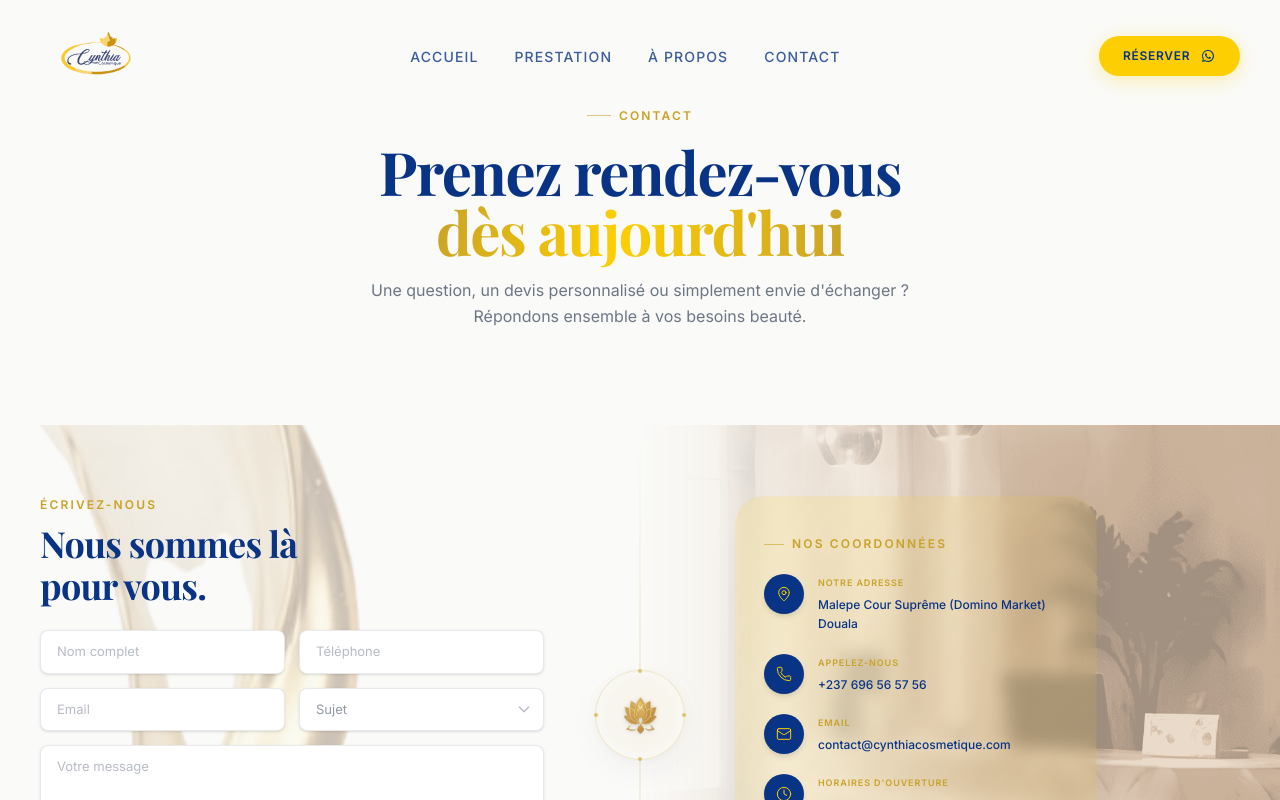
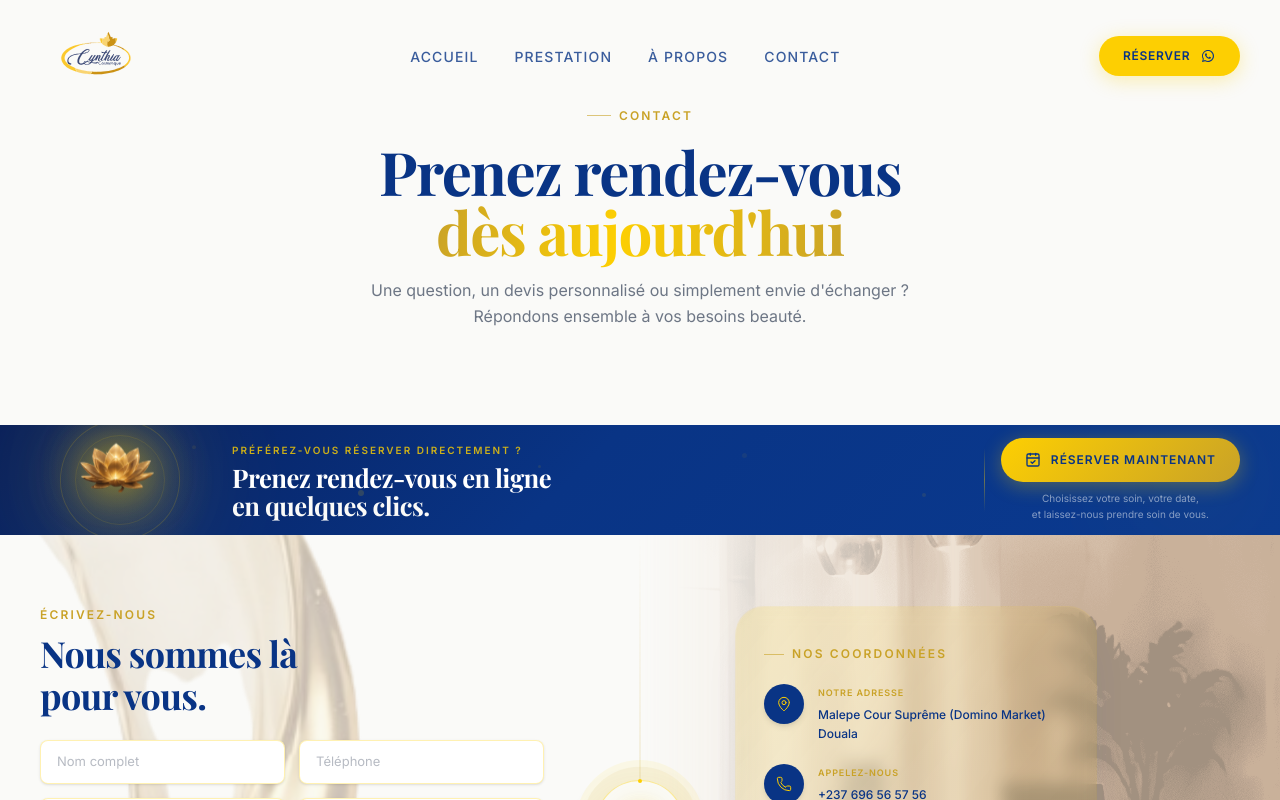
Before and after one commit to kenryalonzo/com.cythia.dev, a Next.js app: page /contact in a window 1280 px wide. Shown: the top 800 px of the page. Built offline with nearby package versions, Linux system fonts and the light colour scheme.

Commit message:
Implement code changes to enhance functionality and improve performance

```diff
--- a/app/contact/page.tsx
+++ b/app/contact/page.tsx
@@ -1,4 +1,5 @@
 import type { Metadata } from "next";
+import { BookingBanner } from "@/components/BookingBanner";
 import { ContactSection } from "@/components/ContactForm";
 import { Footer } from "@/components/Footer";
 import { Navbar } from "@/components/Navbar";
@@ -21,7 +22,7 @@ export default function ContactPage() {
 		<>
 			<Navbar />
 			<main className="flex flex-1 flex-col">
-				{/* Section 1 — Heading (intact) */}
+				{/* Section 1 — Hero heading */}
 				<Reveal
 					as="section"
 					variant="scroll"
@@ -32,11 +33,11 @@ export default function ContactPage() {
 							<span className="h-px w-6 bg-gold-deep/60" aria-hidden />
 							Contact
 						</span>
-					<h1 className="mt-4 font-display text-4xl font-bold tracking-tight text-royal sm:text-5xl lg:text-6xl">
-						Prenez rendez-vous
-						<br />
-						<span className="text-gradient-gold">dès aujourd'hui</span>
-					</h1>
+						<h1 className="mt-4 font-display text-4xl font-bold tracking-tight text-royal sm:text-5xl lg:text-6xl">
+							Prenez rendez-vous
+							<br />
+							<span className="text-gradient-gold">dès aujourd'hui</span>
+						</h1>
 						<p className="mx-auto mt-4 max-w-xl font-sans text-base leading-relaxed text-slate-ink/80">
 							Une question, un devis personnalisé ou simplement envie
 							d'échanger ? Répondons ensemble à vos besoins beauté.
@@ -44,7 +45,10 @@ export default function ContactPage() {
 					</div>
 				</Reveal>
 
-				{/* Section 2 — Formulaire + Coordonnées */}
+				{/* Section 2 — Bannière de réservation rapide */}
+				<BookingBanner />
+
+				{/* Section 3 — Formulaire + Coordonnées */}
 				<ContactSection />
 			</main>
 			<Footer />
--- /dev/null
+++ b/components/BookingBanner.tsx
@@ -0,0 +1,199 @@
+"use client";
+
+import { motion } from "framer-motion";
+import { CalendarCheck } from "lucide-react";
+import { site } from "@/lib/site";
+
+export function BookingBanner() {
+	return (
+		<section
+			id="reservation"
+			className="relative overflow-hidden"
+			style={{ background: "linear-gradient(135deg, #071f5c 0%, #093485 45%, #0a3a90 100%)" }}
+		>
+			{/* ─── Particules dorées flottantes ─── */}
+			{[...Array(6)].map((_, i) => (
+				<motion.div
+					key={i}
+					className="pointer-events-none absolute rounded-full bg-gold/20"
+					style={{
+						width: `${[4, 6, 3, 5, 4, 6][i]}px`,
+						height: `${[4, 6, 3, 5, 4, 6][i]}px`,
+						left: `${[15, 28, 42, 58, 72, 85][i]}%`,
+						top: `${[20, 70, 40, 25, 65, 45][i]}%`,
+					}}
+					animate={{
+						y: [0, -12, 0],
+						opacity: [0.3, 0.8, 0.3],
+					}}
+					transition={{
+						duration: 3 + i * 0.5,
+						repeat: Infinity,
+						ease: "easeInOut",
+						delay: i * 0.4,
+					}}
+				/>
+			))}
+
+			{/* ─── Lueur dorée ambiante gauche ─── */}
+			<div
+				className="pointer-events-none absolute -left-10 top-1/2 h-[300px] w-[300px] -translate-y-1/2 rounded-full opacity-20"
+				style={{
+					background: "radial-gradient(circle, rgba(253,207,2,0.5) 0%, transparent 70%)",
+					filter: "blur(40px)",
+				}}
+			/>
+
+			{/* ─── Lueur dorée ambiante droite ─── */}
+			<div
+				className="pointer-events-none absolute -right-10 top-1/2 h-[250px] w-[250px] -translate-y-1/2 rounded-full opacity-10"
+				style={{
+					background: "radial-gradient(circle, rgba(253,207,2,0.4) 0%, transparent 70%)",
+					filter: "blur(50px)",
+				}}
+			/>
+
+			<div className="container-luxe relative mx-auto flex h-[120px] max-w-[1200px] items-center px-6 sm:h-[130px] md:h-[140px] lg:h-[110px]">
+				{/* ─── GAUCHE : Lotus doré animé ─── */}
+				<div className="relative hidden shrink-0 items-center justify-center lg:flex" style={{ width: "160px" }}>
+					{/* Halo de lueur pulsante */}
+					<motion.div
+						animate={{
+							scale: [1, 1.5, 1],
+							opacity: [0.3, 0, 0.3],
+						}}
+						transition={{ duration: 3, repeat: Infinity, ease: "easeOut" }}
+						className="absolute rounded-full"
+						style={{
+							width: "180px",
+							height: "180px",
+							background: "radial-gradient(circle, rgba(253,207,2,0.4) 0%, transparent 70%)",
+						}}
+					/>
+					<motion.div
+						animate={{
+							scale: [1, 1.3, 1],
+							opacity: [0.4, 0, 0.4],
+						}}
+						transition={{ duration: 3, repeat: Infinity, ease: "easeOut", delay: 0.5 }}
+						className="absolute rounded-full"
+						style={{
+							width: "140px",
+							height: "140px",
+							background: "radial-gradient(circle, rgba(201,162,39,0.5) 0%, transparent 70%)",
+						}}
+					/>
+
+					{/* Anneaux concentriques */}
+					<motion.div
+						animate={{ rotate: 360 }}
+						transition={{ duration: 20, repeat: Infinity, ease: "linear" }}
+						className="absolute"
+						style={{
+							width: "120px",
+							height: "120px",
+							border: "1px solid rgba(253,207,2,0.15)",
+							borderRadius: "50%",
+						}}
+					/>
+					<div
+						className="absolute"
+						style={{
+							width: "90px",
+							height: "90px",
+							border: "1px solid rgba(253,207,2,0.1)",
+							borderRadius: "50%",
+						}}
+					/>
+
+					{/* Lotus flottant */}
+					<motion.img
+						src="/assets/images/right-lotus-blue-section.png"
+						alt="Lotus doré"
+						animate={{
+							y: [0, -8, 0],
+							rotate: [0, 1.5, 0, -1.5, 0],
+						}}
+						transition={{
+							y: { duration: 3.5, repeat: Infinity, ease: "easeInOut" },
+							rotate: { duration: 6, repeat: Infinity, ease: "easeInOut" },
+						}}
+						className="relative z-10"
+						style={{
+							width: "140px",
+							height: "auto",
+							filter: "drop-shadow(0 0 20px rgba(253,207,2,0.5)) drop-shadow(0 0 40px rgba(201,162,39,0.3))",
+						}}
+					/>
+				</div>
+
+				{/* ─── CENTRE : Texte ─── */}
+				<div className="flex flex-1 flex-col justify-center px-4 lg:px-8">
+					<motion.p
+						initial={{ opacity: 0, y: 8 }}
+						whileInView={{ opacity: 1, y: 0 }}
+						viewport={{ once: true }}
+						transition={{ duration: 0.5, ease: [0.22, 1, 0.36, 1] }}
+						className="font-sans text-[10px] font-semibold uppercase tracking-[0.2em] text-gold/80"
+					>
+						Préférez-vous réserver directement ?
+					</motion.p>
+					<motion.h2
+						initial={{ opacity: 0, y: 12 }}
+						whileInView={{ opacity: 1, y: 0 }}
+						viewport={{ once: true }}
+						transition={{ duration: 0.6, delay: 0.1, ease: [0.22, 1, 0.36, 1] }}
+						className="mt-1 font-display font-bold leading-[1.1] text-white"
+						style={{ fontSize: "clamp(1.1rem, 2.5vw, 1.6rem)" }}
+					>
+						Prenez rendez-vous en ligne
+						<br />
+						<span style={{ color: "#FAFAF8" }}>en quelques clics.</span>
+					</motion.h2>
+				</div>
+
+				{/* ─── Séparateur vertical doré ─── */}
+				<div className="mx-4 hidden h-16 w-px shrink-0 bg-gradient-to-b from-transparent via-gold/40 to-transparent lg:block" />
+
+				{/* ─── DROITE : CTA + sous-texte ─── */}
+				<motion.div
+					initial={{ opacity: 0, x: 20 }}
+					whileInView={{ opacity: 1, x: 0 }}
+					viewport={{ once: true }}
+					transition={{ duration: 0.6, delay: 0.2, ease: [0.22, 1, 0.36, 1] }}
+					className="flex shrink-0 flex-col items-center gap-2"
+				>
+					<motion.a
+						href={site.whatsapp}
+						target="_blank"
+						rel="noopener noreferrer"
+						animate={{
+							boxShadow: [
+								"0 4px 20px rgba(253,207,2,.30)",
+								"0 4px 20px rgba(253,207,2,.30), 0 0 0 8px rgba(253,207,2,0.15)",
+								"0 4px 20px rgba(253,207,2,.30)",
+							],
+						}}
+						transition={{ duration: 1.4, repeat: Infinity, ease: "easeOut" }}
+						whileHover={{ scale: 1.04, y: -1 }}
+						whileTap={{ scale: 0.97 }}
+						className="flex items-center gap-2.5 rounded-full px-6 py-3 font-sans text-[12px] font-bold uppercase tracking-[0.08em] text-royal transition-all"
+						style={{
+							background: "linear-gradient(135deg, #FDCF02 0%, #C9A227 100%)",
+							whiteSpace: "nowrap",
+						}}
+					>
+						<CalendarCheck size={16} strokeWidth={2} />
+						Réserver maintenant
+					</motion.a>
+
+					<p className="max-w-[200px] text-center font-sans text-[10px] leading-relaxed text-white/50">
+						Choisissez votre soin, votre date,
+						<br />
+						et laissez-nous prendre soin de vous.
+					</p>
+				</motion.div>
+			</div>
+		</section>
+	);
+}
--- a/components/ContactForm.tsx
+++ b/components/ContactForm.tsx
@@ -76,18 +76,36 @@ export function ContactSection() {
 			<div className="pointer-events-none absolute inset-y-0 left-1/2 z-10 hidden w-px -translate-x-1/2 bg-gradient-to-b from-transparent via-gold-deep/30 to-transparent lg:block" />
 
 			{/* ─── Lotus central ─── */}
-			<div className="pointer-events-none absolute left-1/2 top-1/2 z-20 hidden -translate-x-1/2 -translate-y-1/2 lg:flex lg:h-[90px] lg:w-[90px] lg:items-center lg:justify-center lg:rounded-full lg:border lg:border-gold-deep/20 lg:bg-ivory/90 lg:shadow-soft lg:backdrop-blur-sm">
-				<div className="absolute top-0 h-1 w-1 -translate-y-1/2 rounded-full bg-gold-deep/60" />
-				<div className="absolute bottom-0 h-1 w-1 translate-y-1/2 rounded-full bg-gold-deep/60" />
-				<div className="absolute left-0 h-1 w-1 -translate-x-1/2 rounded-full bg-gold-deep/60" />
-				<div className="absolute right-0 h-1 w-1 translate-x-1/2 rounded-full bg-gold-deep/60" />
-				<div className="absolute inset-0 rounded-full bg-gold-deep/5 blur-sm" />
-				<img
-					src="/assets/images/lotus-middle.png"
-					alt=""
-					aria-hidden
-					className="relative h-12 w-12 drop-shadow-sm"
+			<div className="pointer-events-none absolute left-1/2 top-1/2 z-20 hidden -translate-x-1/2 -translate-y-1/2 lg:block">
+				{/* Halo extérieur pulsant */}
+				<motion.div
+					animate={{ scale: [1, 1.35, 1], opacity: [0.25, 0, 0.25] }}
+					transition={{ duration: 2.8, repeat: Infinity, ease: "easeOut" }}
+					className="absolute inset-0 -m-5 rounded-full bg-gold/30"
 				/>
+				{/* Halo intermédiaire */}
+				<motion.div
+					animate={{ scale: [1, 1.2, 1], opacity: [0.35, 0, 0.35] }}
+					transition={{ duration: 2.8, repeat: Infinity, ease: "easeOut", delay: 0.4 }}
+					className="absolute inset-0 -m-3 rounded-full bg-gold-deep/25"
+				/>
+				{/* Cercle principal */}
+				<div className="relative flex h-[90px] w-[90px] items-center justify-center rounded-full border border-gold/40 bg-ivory/95 shadow-gold backdrop-blur-sm">
+					<div className="absolute top-0 h-1 w-1 -translate-y-1/2 rounded-full bg-gold" />
+					<div className="absolute bottom-0 h-1 w-1 translate-y-1/2 rounded-full bg-gold" />
+					<div className="absolute left-0 h-1 w-1 -translate-x-1/2 rounded-full bg-gold" />
+					<div className="absolute right-0 h-1 w-1 translate-x-1/2 rounded-full bg-gold" />
+					{/* Lueur centrale */}
+					<div className="absolute inset-4 rounded-full bg-gold/10 blur-md" />
+					<motion.img
+						src="/assets/images/lotus-middle.png"
+						alt=""
+						aria-hidden
+						animate={{ rotate: [0, 3, 0, -3, 0] }}
+						transition={{ duration: 6, repeat: Infinity, ease: "easeInOut" }}
+						className="relative h-12 w-12 drop-shadow-[0_0_8px_rgba(201,162,39,0.6)]"
+					/>
+				</div>
 			</div>
 
 			{/* ─── Contenu ─── */}
@@ -129,13 +147,13 @@ export function ContactSection() {
 										type="text"
 										required
 										placeholder="Nom complet"
-										className="w-full rounded-lg border border-slate-line/60 bg-white px-4 py-2.5 font-sans text-[13px] text-royal shadow-sm placeholder:text-slate-ink/40 transition-all focus:border-gold focus:outline-none focus:ring-1 focus:ring-gold/30"
+										className="w-full rounded-lg border border-gold/30 bg-white px-4 py-2.5 font-sans text-[13px] text-royal shadow-sm placeholder:text-slate-ink/40 transition-all focus:border-gold focus:outline-none focus:ring-2 focus:ring-gold/30 hover:border-gold/50"
 									/>
 									<input
 										name="phone"
 										type="tel"
 										placeholder="Téléphone"
-										className="w-full rounded-lg border border-slate-line/60 bg-white px-4 py-2.5 font-sans text-[13px] text-royal shadow-sm placeholder:text-slate-ink/40 transition-all focus:border-gold focus:outline-none focus:ring-1 focus:ring-gold/30"
+										className="w-full rounded-lg border border-gold/30 bg-white px-4 py-2.5 font-sans text-[13px] text-royal shadow-sm placeholder:text-slate-ink/40 transition-all focus:border-gold focus:outline-none focus:ring-2 focus:ring-gold/30 hover:border-gold/50"
 									/>
 								</div>
 								<div className="grid grid-cols-1 gap-3.5 sm:grid-cols-2">
@@ -144,13 +162,13 @@ export function ContactSection() {
 										type="email"
 										required
 										placeholder="Email"
-										className="w-full rounded-lg border border-slate-line/60 bg-white px-4 py-2.5 font-sans text-[13px] text-royal shadow-sm placeholder:text-slate-ink/40 transition-all focus:border-gold focus:outline-none focus:ring-1 focus:ring-gold/30"
+										className="w-full rounded-lg border border-gold/30 bg-white px-4 py-2.5 font-sans text-[13px] text-royal shadow-sm placeholder:text-slate-ink/40 transition-all focus:border-gold focus:outline-none focus:ring-2 focus:ring-gold/30 hover:border-gold/50"
 									/>
 									<div className="relative">
 										<select
 											name="service"
 											required
-											className="w-full appearance-none rounded-lg border border-slate-line/60 bg-white px-4 py-2.5 pr-8 font-sans text-[13px] text-slate-ink/60 shadow-sm transition-all focus:border-gold focus:outline-none focus:ring-1 focus:ring-gold/30"
+											className="w-full appearance-none rounded-lg border border-gold/30 bg-white px-4 py-2.5 pr-8 font-sans text-[13px] text-slate-ink/60 shadow-sm transition-all focus:border-gold focus:outline-none focus:ring-2 focus:ring-gold/30 hover:border-gold/50"
 										>
 											<option value="">Sujet</option>
 											{services.map((s) => (
@@ -168,7 +186,7 @@ export function ContactSection() {
 									name="message"
 									rows={3}
 									placeholder="Votre message"
-									className="w-full resize-none rounded-lg border border-slate-line/60 bg-white px-4 py-2.5 font-sans text-[13px] text-royal shadow-sm placeholder:text-slate-ink/40 transition-all focus:border-gold focus:outline-none focus:ring-1 focus:ring-gold/30"
+									className="w-full resize-none rounded-lg border border-gold/30 bg-white px-4 py-2.5 font-sans text-[13px] text-royal shadow-sm placeholder:text-slate-ink/40 transition-all focus:border-gold focus:outline-none focus:ring-2 focus:ring-gold/30 hover:border-gold/50"
 								/>
 
 								<motion.button
```
Also changed, not shown: app/page.tsx (line endings or trailing spaces), public/assets/images/right-lotus-blue-section.png (added).
